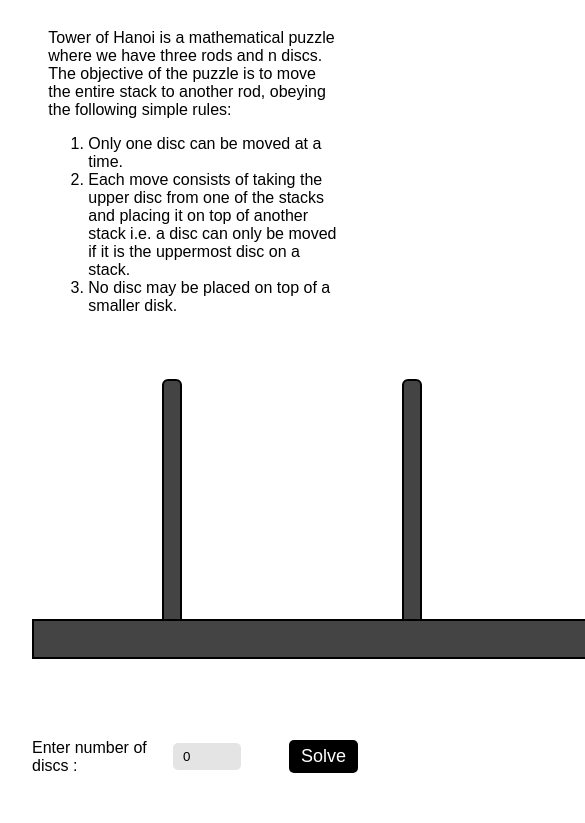
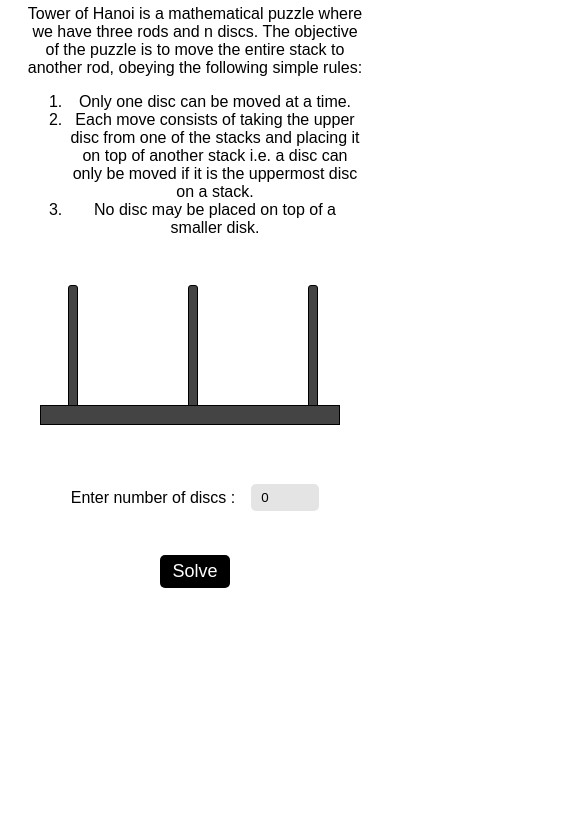
Before and after one commit to abhii6700/tower-of-hanoi, a plain HTML site: page index.html in a window 390 px wide. Shown: the part 115-938 px from the top of the page, 585 px wide, since content can reach past the window. After the commit the page ends 844 px from the top, so only its background shows below. Drawn offline with Linux system fonts and the light colour scheme.

Commit message:
added responsive styles

```diff
--- a/index.css
+++ b/index.css
@@ -6,7 +6,6 @@
 
 body {
   background-color: rgb(255, 255, 255);
-  margin: 2rem;
   font-family: Arial, Helvetica, sans-serif;
 }
 
@@ -227,3 +226,31 @@ body {
 .call-to-action .input button:hover {
   background-color: black;
 }
+
+/* RESPONSIVE STYLES */
+
+@media only screen and (max-width: 768px) {
+  .description {
+    width: 90%;
+    margin: 1rem auto;
+    text-align: center;
+  }
+  .puzzle {
+    width: 200px;
+    margin: 3rem 2rem;
+    zoom: 0;
+  }
+  .base {
+    width: 300px;
+  }
+
+  .discs div,
+  .tower {
+    width: 65px;
+  }
+
+  .call-to-action {
+    flex-direction: column;
+    gap: 2rem;
+  }
+}
```
